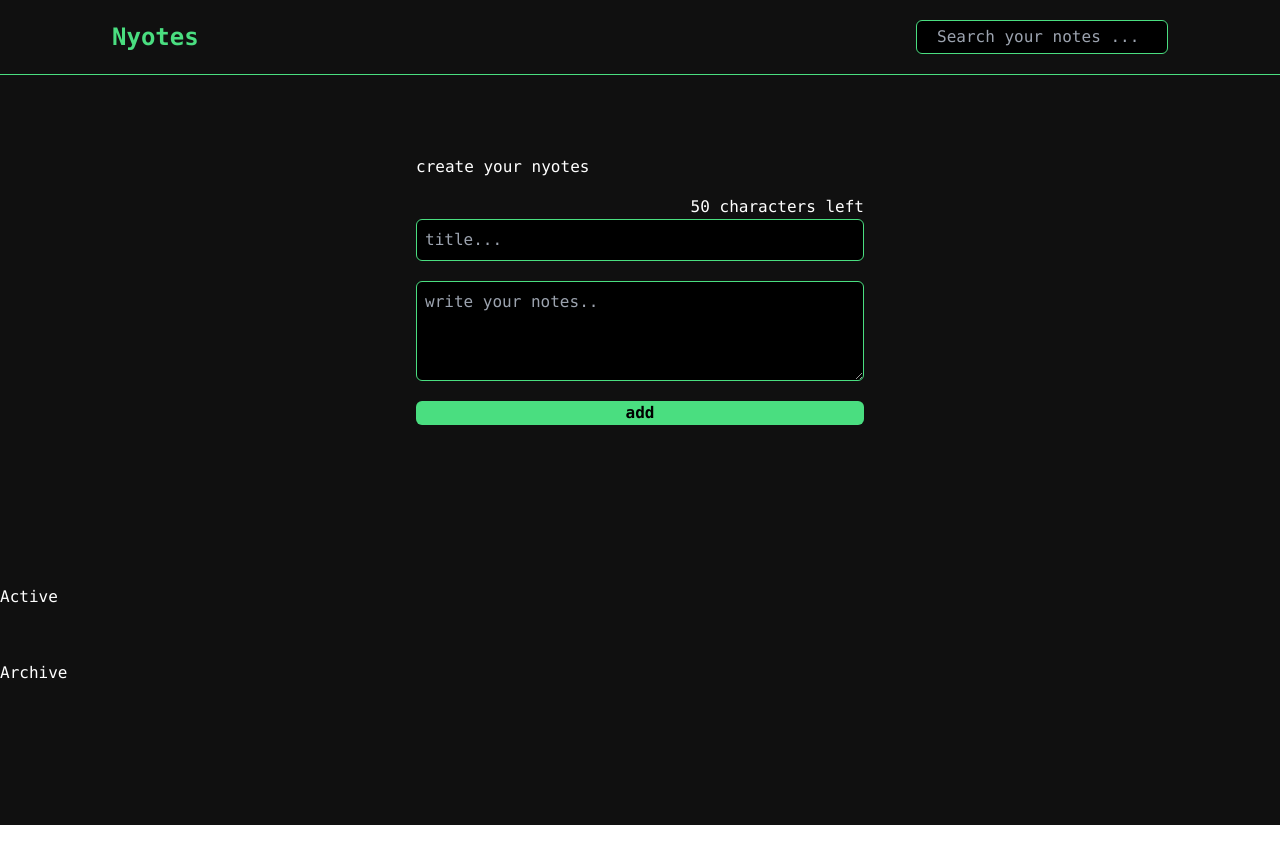
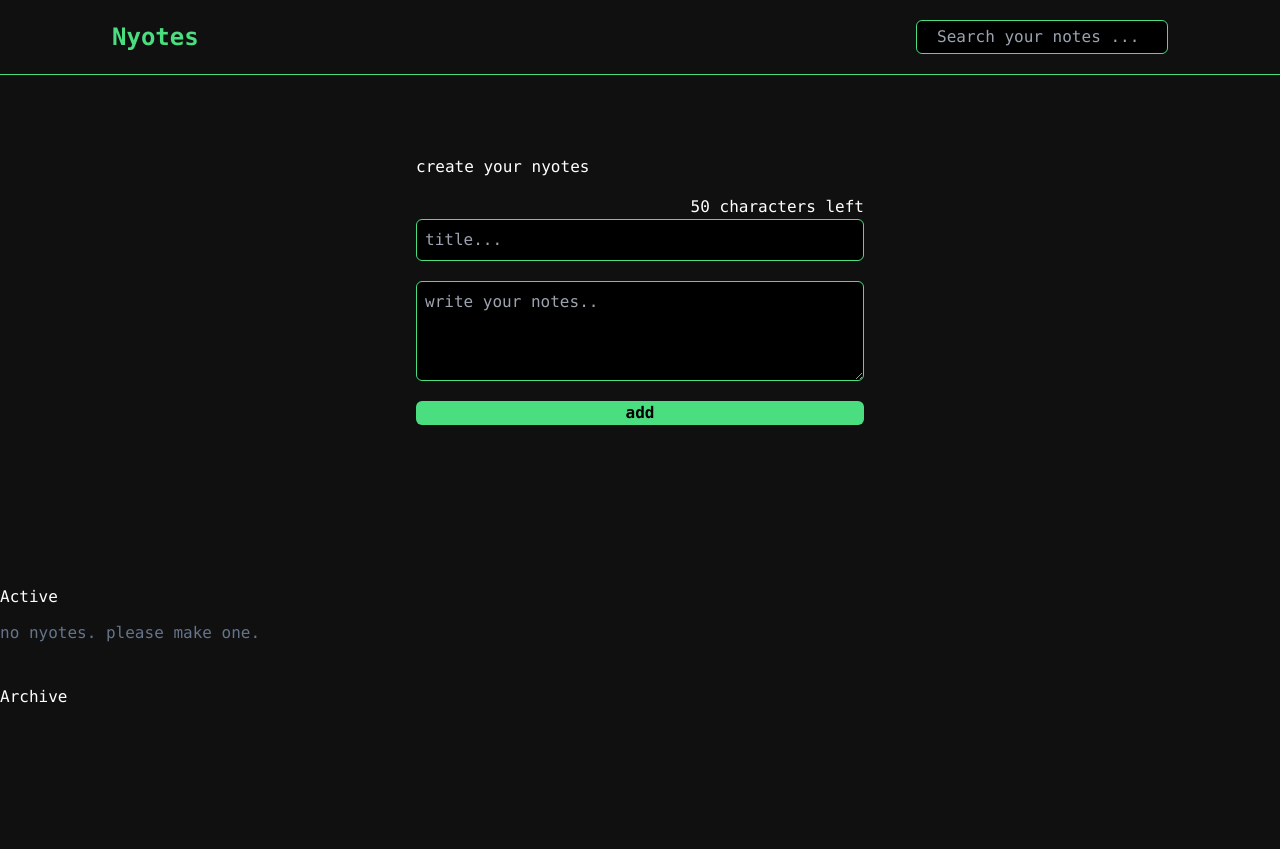
Before and after one commit to anangyoga/nyotes, a React (Vite) app: page / in a window 1280 px wide. Before the commit the page ends 825 px from the top, so only its background shows below. Built offline with nearby package versions, Linux system fonts and the light colour scheme.

Commit message:
feat: copywriting if no Notes

```diff
--- a/src/components/NotesSection.jsx
+++ b/src/components/NotesSection.jsx
@@ -7,6 +7,7 @@ const NotesSection = ({ items }) => {
       <div className="flex flex-col gap-3">
         <h2>Active</h2>
         <div className="flex gap-2 flex-wrap">
+          {items.length === 0 && <p className="text-slate-500">no nyotes. please make one.</p>}
           {items.map((item) => (
             <NotesCard key={item.id} item={item} />
           ))}
```
